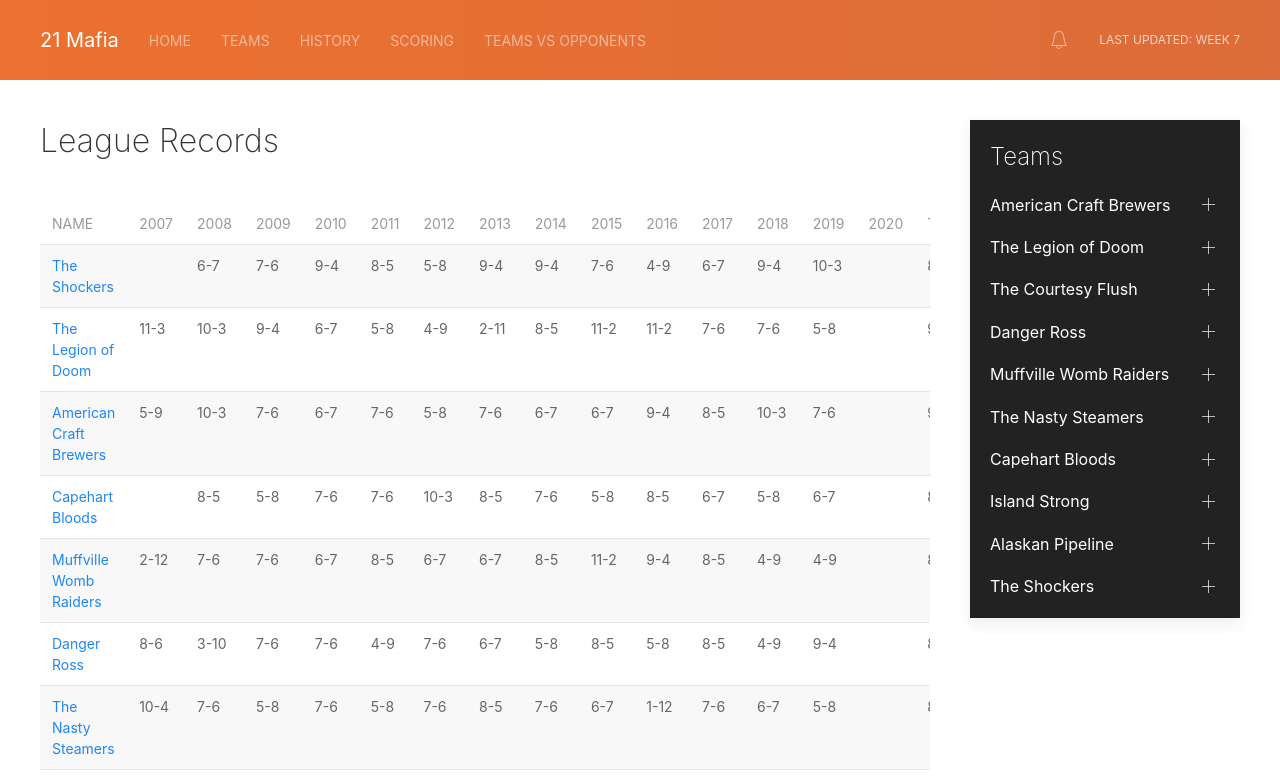
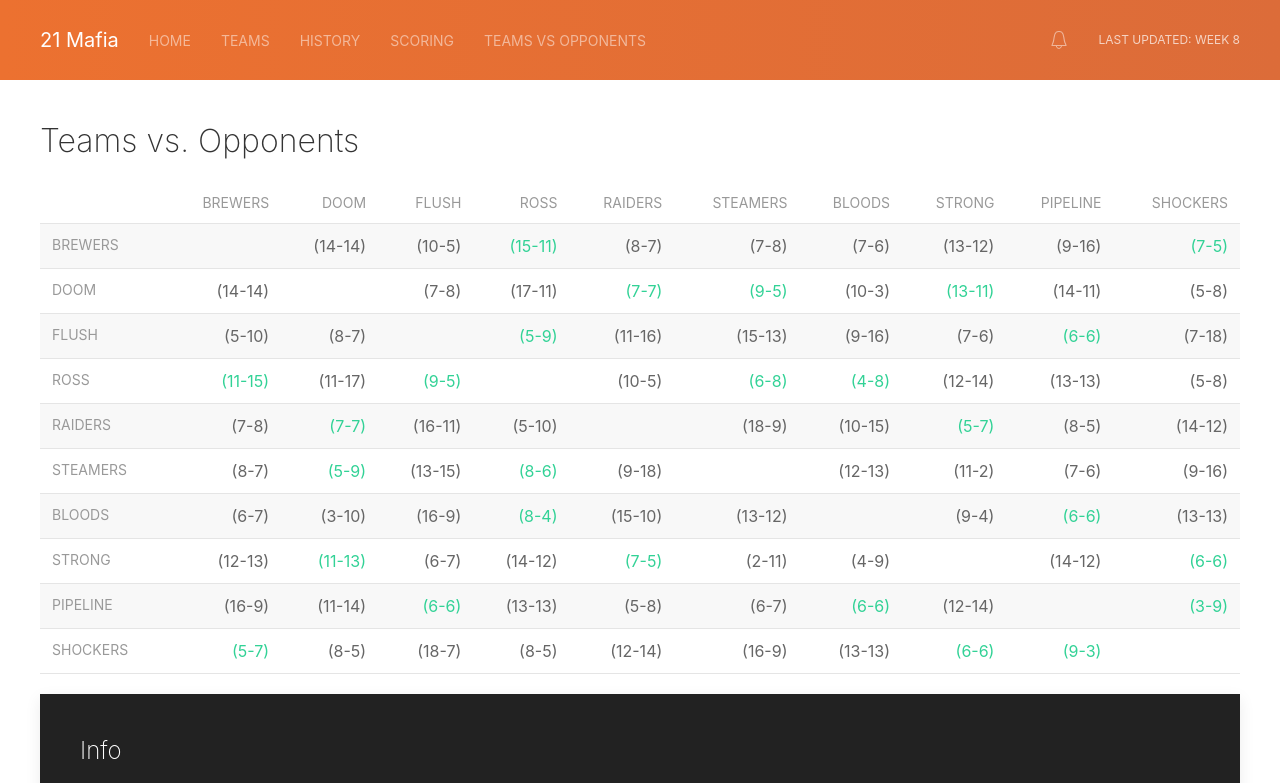
Before and after one commit to andrewtougas/21mafia, a Vue app: page /#/teams-vs-opponents in a window 1280 px wide. Before the commit this address led to /#/. Shown: the top 783 px of the page. Built offline with nearby package versions, Linux system fonts and the light colour scheme.

Commit message:
#17 - Updated data through 2020 week 8

```diff
--- a/src/json/latestGames.json
+++ b/src/json/latestGames.json
@@ -1,57 +1,57 @@
 [
   {
     "away": {
-      "team": "LOG",
-      "score": 118.65
+      "team": "DGR",
+      "score": 89.95
+    },
+    "home": {
+      "team": "IS",
+      "score": 142.9
+    },
+    "week": "Wk 8"
+  },
+  {
+    "away": {
+      "team": "BIGD",
+      "score": 115.6
+    },
+    "home": {
+      "team": "ALE",
+      "score": 99.25
+    },
+    "week": "Wk 8"
+  },
+  {
+    "away": {
+      "team": "APL",
+      "score": 106
     },
     "home": {
       "team": "TNS",
-      "score": 144.8
+      "score": 110.75
     },
-    "week": "Wk 7"
+    "week": "Wk 8"
+  },
+  {
+    "away": {
+      "team": "LOG",
+      "score": 99.25
+    },
+    "home": {
+      "team": "LOD",
+      "score": 63.7
+    },
+    "week": "Wk 8"
   },
   {
     "away": {
       "team": "THUR",
-      "score": 98.2
-    },
-    "home": {
-      "team": "BIGD",
-      "score": 139.8
-    },
-    "week": "Wk 7"
-  },
-  {
-    "away": {
-      "team": "LOD",
-      "score": 100.05
-    },
-    "home": {
-      "team": "DGR",
-      "score": 119.85
-    },
-    "week": "Wk 7"
-  },
-  {
-    "away": {
-      "team": "APL",
-      "score": 104.05
-    },
-    "home": {
-      "team": "IS",
-      "score": 106.1
-    },
-    "week": "Wk 7"
-  },
-  {
-    "away": {
-      "team": "ALE",
-      "score": 90.15
+      "score": 48.1
     },
     "home": {
       "team": "STD",
-      "score": 92.2
+      "score": 79.95
     },
-    "week": "Wk 7"
+    "week": "Wk 8"
   }
 ]
--- a/src/json/lowestScores.json
+++ b/src/json/lowestScores.json
@@ -614,5 +614,16 @@
     },
     "year": 2019,
     "week": "Rd 3"
+  },
+  {
+    "score": 48.1,
+    "team": {
+      "name": "The Shockers",
+      "nickname": "Shockers",
+      "abbr": "THUR",
+      "org": "THUR"
+    },
+    "year": 2020,
+    "week": "8"
   }
 ]
--- a/src/json/settings.json
+++ b/src/json/settings.json
@@ -1,5 +1,5 @@
 {
   "startYear": 2007,
   "endYear": 2020,
-  "updated": "Week 7"
+  "updated": "Week 8"
 }
--- a/src/views/TeamsVsOpponents.vue
+++ b/src/views/TeamsVsOpponents.vue
@@ -27,7 +27,7 @@
             <td class="unplayed">(15-11)</td> <!-- Ross -->
             <td>(8-7)</td> <!-- Raiders -->
             <td>(7-8)</td> <!-- Steamers -->
-            <td class="unplayed">(7-5)</td> <!-- Bloods -->
+            <td>(7-6)</td> <!-- Bloods -->
             <td>(13-12)</td> <!-- Strong -->
             <td>(9-16)</td> <!-- Pipeline -->
             <td class="unplayed">(7-5)</td> <!-- Shockers -->
@@ -36,7 +36,7 @@
             <td class="team-name">Doom</td>
             <td>(14-14)</td> <!-- Brewers -->
             <td class="unplayed"></td> <!-- Doom -->
-            <td class="unplayed">(7-7)</td> <!-- Flush -->
+            <td>(7-8)</td> <!-- Flush -->
             <td>(17-11)</td> <!-- Ross -->
             <td class="unplayed">(7-7)</td> <!-- Raiders -->
             <td class="unplayed">(9-5)</td> <!-- Steamers -->
@@ -48,7 +48,7 @@
           <tr>
             <td class="team-name">Flush</td>
             <td>(5-10)</td> <!-- Brewers -->
-            <td class="unplayed">(7-7)</td> <!-- Doom -->
+            <td>(8-7)</td> <!-- Doom -->
             <td class="unplayed"></td> <!-- Flush -->
             <td class="unplayed">(5-9)</td> <!-- Ross -->
             <td>(11-16)</td> <!-- Raiders -->
@@ -67,7 +67,7 @@
             <td>(10-5)</td> <!-- Raiders -->
             <td class="unplayed">(6-8)</td> <!-- Steamers -->
             <td class="unplayed">(4-8)</td> <!-- Bloods -->
-            <td>(12-13)</td> <!-- Strong -->
+            <td>(12-14)</td> <!-- Strong -->
             <td>(13-13)</td> <!-- Pipeline -->
             <td>(5-8)</td> <!-- Shockers -->
           </tr>
@@ -82,7 +82,7 @@
             <td>(10-15)</td> <!-- Bloods -->
             <td class="unplayed">(5-7)</td> <!-- Strong -->
             <td>(8-5)</td> <!-- Pipeline -->
-            <td>(13-12)</td> <!-- Shockers -->
+            <td>(14-12)</td> <!-- Shockers -->
           </tr>
           <tr>
             <td class="team-name">Steamers</td>
@@ -94,12 +94,12 @@
             <td class="unplayed"></td> <!-- Steamers -->
             <td>(12-13)</td> <!-- Bloods -->
             <td>(11-2)</td> <!-- Strong -->
-            <td class="unplayed">(6-6)</td> <!-- Pipeline -->
+            <td>(7-6)</td> <!-- Pipeline -->
             <td>(9-16)</td> <!-- Shockers -->
           </tr>
           <tr>
             <td class="team-name">Bloods</td>
-            <td class="unplayed">(5-7)</td> <!-- Brewers -->
+            <td>(6-7)</td> <!-- Brewers -->
             <td>(3-10)</td> <!-- Doom -->
             <td>(16-9)</td> <!-- Flush -->
             <td class="unplayed">(8-4)</td> <!-- Ross -->
@@ -115,7 +115,7 @@
             <td>(12-13)</td> <!-- Brewers -->
             <td class="unplayed">(11-13)</td> <!-- Doom -->
             <td>(6-7)</td> <!-- Flush -->
-            <td>(13-12)</td> <!-- Ross -->
+            <td>(14-12)</td> <!-- Ross -->
             <td class="unplayed">(7-5)</td> <!-- Raiders -->
             <td>(2-11)</td> <!-- Steamers -->
             <td>(4-9)</td> <!-- Bloods -->
@@ -130,7 +130,7 @@
             <td class="unplayed">(6-6)</td> <!-- Flush -->
             <td>(13-13)</td> <!-- Ross -->
             <td>(5-8)</td> <!-- Raiders -->
-            <td class="unplayed">(6-6)</td> <!-- Steamers -->
+            <td>(6-7)</td> <!-- Steamers -->
             <td class="unplayed">(6-6)</td> <!-- Bloods -->
             <td>(12-14)</td> <!-- Strong -->
             <td class="unplayed"></td> <!-- Pipeline -->
@@ -142,7 +142,7 @@
             <td>(8-5)</td> <!-- Doom -->
             <td>(18-7)</td> <!-- Flush -->
             <td>(8-5)</td> <!-- Ross -->
-            <td>(12-13)</td> <!-- Raiders -->
+            <td>(12-14)</td> <!-- Raiders -->
             <td>(16-9)</td> <!-- Steamers -->
             <td>(13-13)</td> <!-- Bloods -->
             <td class="unplayed">(6-6)</td> <!-- Strong -->
```
